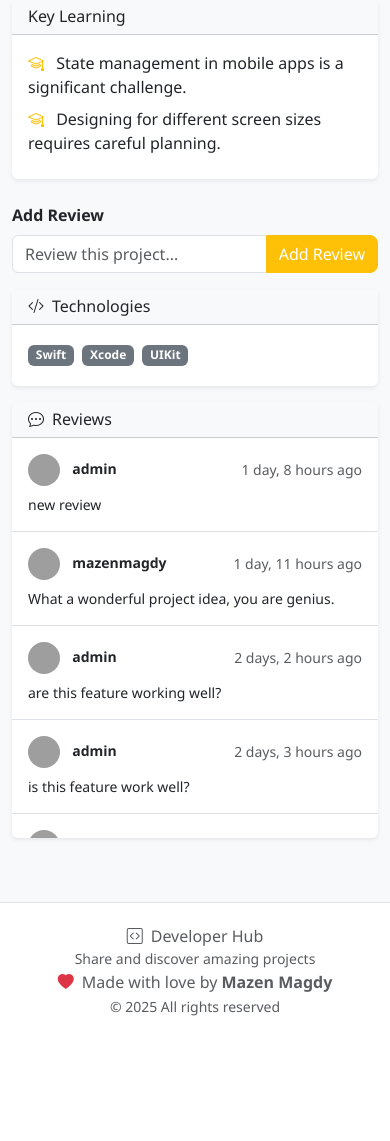
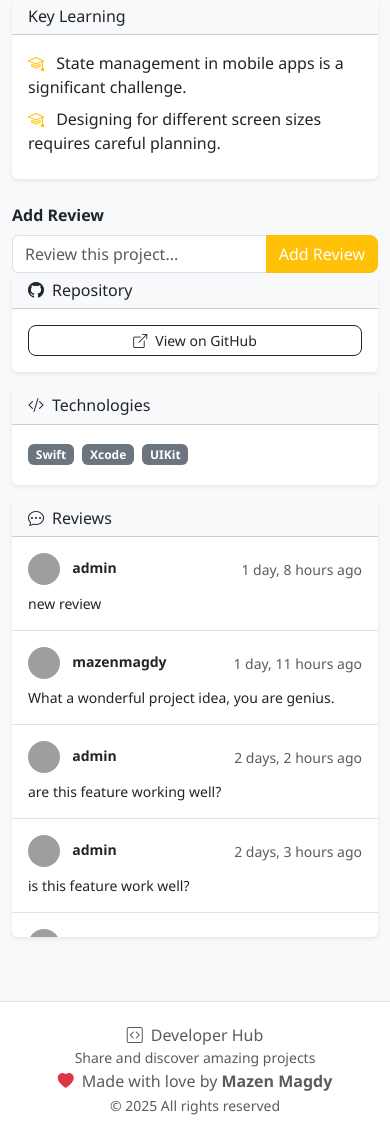
Before and after one commit to Mazen-023/hub, a Django app: page /project_detail/3/ in a window 390 px wide. Shown: the part 1222-2363 px from the top of the page. Before the commit the page ends 2238 px from the top, so only its background shows below. Run offline with Django 5.2, Linux system fonts and the light colour scheme; a user stored in the database is signed in; data comes from the database, SQL or seed files in the repository; both versions use the stored data as it was after the commit; grey boxes are pictures that could not be loaded.

Commit message:
allow project to have a github repo url

```diff
--- a/projects/models.py
+++ b/projects/models.py
@@ -32,6 +32,7 @@ class Project(models.Model):
     overview = models.CharField(max_length=100, blank=True)
     description = models.TextField(blank=True)
     video_url = models.URLField(blank=True)
+    github_url = models.URLField(blank=True)
     image = models.ImageField(blank=True, upload_to="media")
     objectives = models.TextField(blank=True)
     key_learning = models.TextField(blank=True)
--- a/projects/static/projects/script.js
+++ b/projects/static/projects/script.js
@@ -180,7 +180,7 @@ function change_visibility(select) {
         if(confirm('Confirm your request for project visibility')) {
 
             const projectId = this.dataset.id;
-            fetch(`/project/visibility/${projectId}/`, {
+            fetch(`/visibility/${projectId}/`, {
                 method: 'PUT',
                 body: JSON.stringify({
                     visibility: this.value
--- a/projects/templates/projects/project_detail.html
+++ b/projects/templates/projects/project_detail.html
@@ -159,6 +159,24 @@
                     <!-- Sidebar Column -->
                     <div class="col-lg-4">
 
+                        <!-- Project Github url -->
+                        <div class="card border-0 shadow-sm mb-3">
+                            <div class="card-header bg-light">
+                                <h6 class="mb-0">
+                                    <i class="bi bi-github me-2"></i>Repository
+                                </h6>
+                            </div>
+                            <div class="card-body">
+                                {% if project.github_url %}
+                                    <a href="{{ project.github_url }}" class="btn btn-sm btn-outline-dark w-100" target="_blank">
+                                        <i class="bi bi-box-arrow-up-right me-2"></i>View on GitHub
+                                    </a>
+                                {% else %}
+                                    <p class="text-muted mb-0">No repository linked</p>
+                                {% endif %}
+                            </div>
+                        </div>
+
                         <!-- Technologies -->
                         <div class="card border-0 shadow-sm mb-3 mt-3">
                             <div class="card-header bg-light">
@@ -174,7 +192,6 @@
                                 {% endfor %}
                             </div>
                         </div>
-
 
                         <!-- Current Reviews -->
                         <div class="card border-0 shadow-sm mt-3">
--- a/projects/templates/projects/update.html
+++ b/projects/templates/projects/update.html
@@ -42,6 +42,11 @@
             </div>
 
             <div class="mb-3">
+                <label for="github" class="form-label">GitHub Repository URL (Optional)</label>
+                <input type="url" class="form-control" id="github" name="github" value="{{ project.github_url }}">
+            </div>
+
+            <div class="mb-3">
                 <label class="form-label">Current Image</label>
                 {% if project.image %}
                     <div class="mb-2">
--- a/projects/urls.py
+++ b/projects/urls.py
@@ -17,10 +17,11 @@ urlpatterns = [
     path("update/<int:id>/", views.update, name="update"),
     path("delete/<int:id>/", views.delete, name="delete"),
     path("project_detail/<int:id>/", views.project_detail, name="project_detail"),
+    path("star/<int:project_id>/", views.star, name='"star'),
+    path("reviews/<int:project_id>/", views.review, name="review"),
+    path("visibility/<int:project_id>/", views.visibility, name="visibility"),
+    # Users
     path("dashboard/<str:username>/", views.dashboard, name="dashboard"),
     path("update_photo/", views.update_photo, name="update_photo"),
     path("follow/<int:user_id>/", views.follow, name="follow"),
-    path("star/<int:project_id>/", views.star, name='"star'),
-    path("reviews/<int:project_id>/", views.review, name="review"),
-    path("project/visibility/<int:project_id>/", views.visibility, name="visibility")
 ]
--- a/projects/views.py
+++ b/projects/views.py
@@ -32,6 +32,7 @@ def create(request):
         overview = request.POST["overview"]
         description = request.POST["description"]
         video_url = request.POST["video"]
+        github_url = request.POST["github"]
         image = request.FILES.get("file")
         objectives = request.POST["objectives"]
         key_learning = request.POST["key_learning"]
@@ -47,6 +48,7 @@ def create(request):
             overview=overview,
             description=description,
             video_url=video_url,
+            github_url=github_url,
             image=image,
             objectives=objectives,
             key_learning=key_learning,
@@ -83,6 +85,7 @@ def update(request, id):
         overview = request.POST["overview"]
         description = request.POST["description"]
         video_url = request.POST["video"]
+        github_url = request.POST["github"]
         objectives = request.POST["objectives"]
         key_learning = request.POST["key_learning"]
         status = request.POST["status"]
@@ -96,6 +99,7 @@ def update(request, id):
         project.overview = overview
         project.description = description
         project.video_url = video_url
+        project.github_url = github_url
         project.objectives = objectives
         project.key_learning = key_learning
         project.is_public = True if status == "public" else False
```
Also changed, not shown: projects/templates/projects/create.html (+7 -0 lines), db.sqlite3, projects/migrations/0009_project_github_url.py (added), 1 other file.
